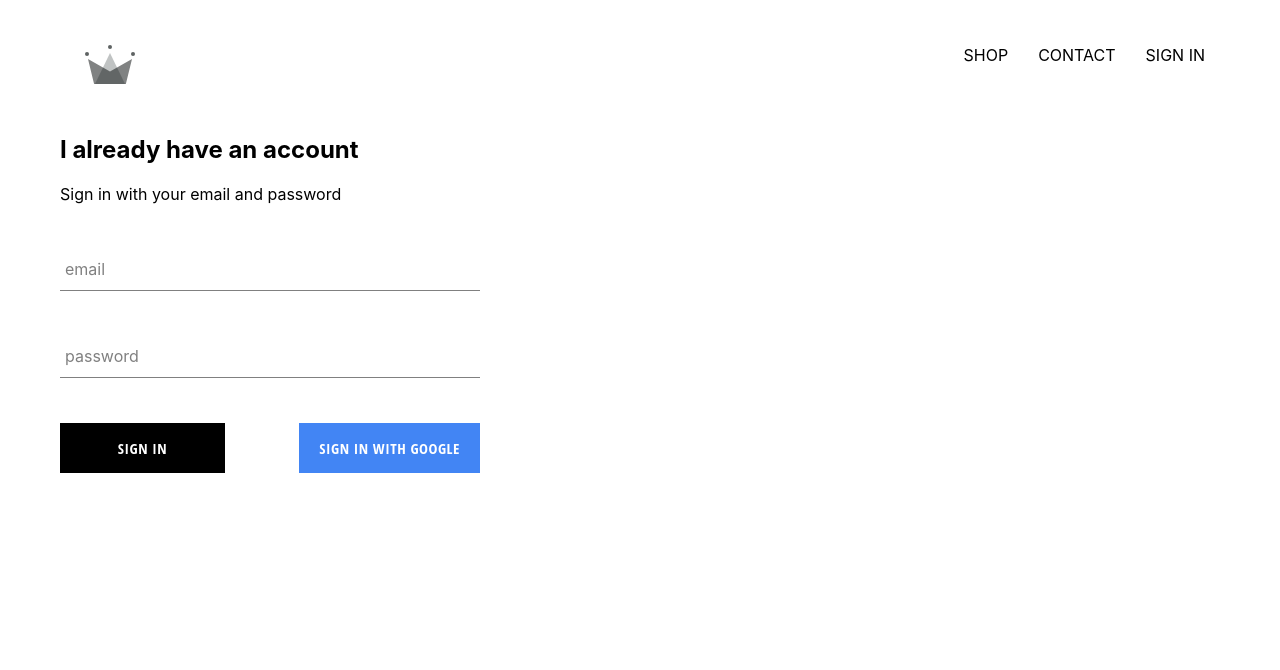
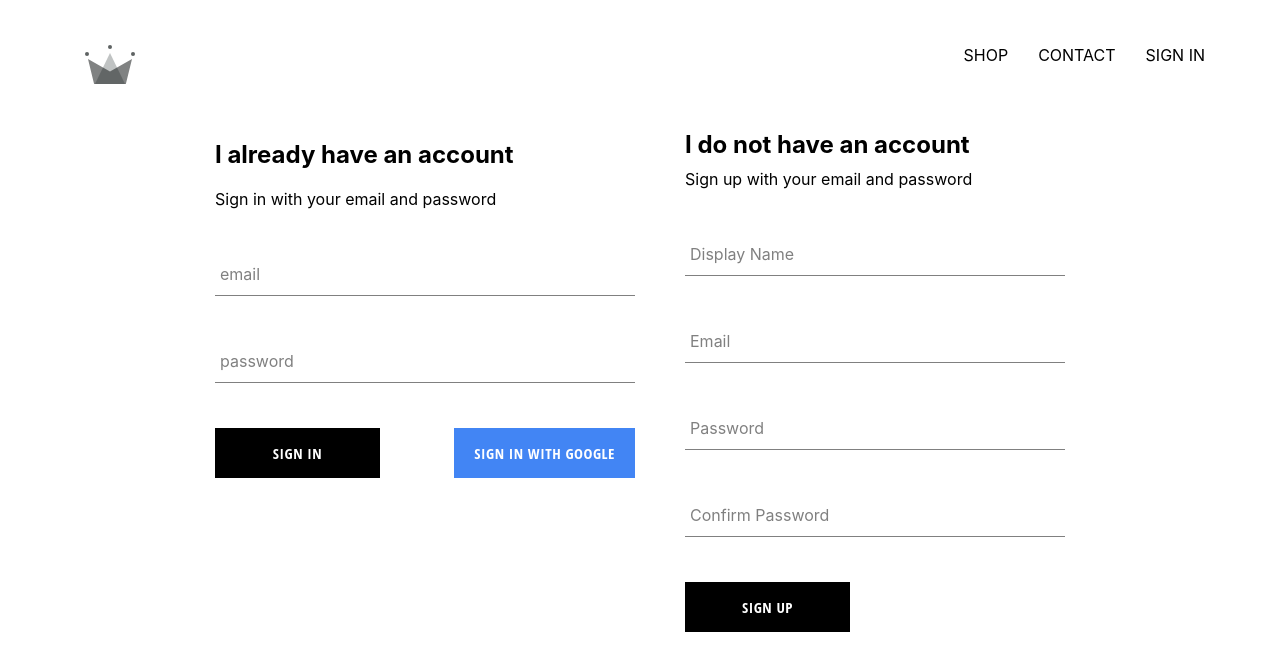
Before and after one commit to luca-eidos/crwn-clothing, a React (Create React App) app: page /signin in a window 1280 px wide. Shown: the top 670 px of the page. Built offline with nearby package versions, Linux system fonts and the light colour scheme; no server answers.

Commit message:
implemented firebase utils, included ability to store authenticated user into our firestore db

```diff
--- a/src/App.js
+++ b/src/App.js
@@ -7,7 +7,7 @@
 import Header from './components/header/header.component'
 import SignInAndSignUpPage from './pages/signin-signup/signin-signup.component'
 
-import { auth } from './firebase/firebase.utils'
+import { auth, createUserProfileDocument } from './firebase/firebase.utils'
 
 class App extends React.Component {
   constructor(props) {
@@ -21,10 +21,19 @@
   unsubscribeFromAuth = null;
 
   componentDidMount() {
-    auth.onAuthStateChanged(user => {
-      this.setState({currentUser: user});
-
-      console.log(user);
+    auth.onAuthStateChanged(async userAuth => {
+      if(userAuth) {
+        const userRef = await createUserProfileDocument(userAuth);
+        userRef.onSnapshot(snapShot => {
+          this.setState({
+            currentUser: {
+              id: snapShot.id,
+              ...snapShot.data()
+            }
+          });
+        })
+      }
+      else this.setState({currentUser: userAuth});
     })
   }
 
--- a/src/components/signin/signin.component.js
+++ b/src/components/sign-in/sign-in.component.js
@@ -5,7 +5,7 @@
 
 import {signInWithGoogle}  from '../../firebase/firebase.utils';
 
-import './signin.styles.scss'
+import './sign-in.styles.scss'
 
 export default class SignIn extends Component {
     constructor(props) {
--- /dev/null
+++ b/src/components/sign-up/sign-up.component.js
@@ -0,0 +1,101 @@
+import React, { Component } from 'react'
+
+import FormInput from '../form-input/form-input.component';
+import CustomButton from '../custom-button/custom-button.component';
+
+import { auth, createUserProfileDocument } from '../../firebase/firebase.utils';
+
+import './sign-up.styles.scss';
+
+export default class SignUp extends Component {
+    constructor(props) {
+        super(props);
+
+        this.state = {
+            displayName: '',
+            email: '',
+            password: '',
+            confirmPassword: '',
+        }
+    }
+
+    handleSubmit = async event => {
+        event.preventDefault();
+
+        const {displayName, email, password, confirmPassword} = this.state;
+
+        if (password !== confirmPassword) {
+            alert("passwords don't match");
+            return;
+        }
+
+        try {
+            const {user} = await auth.createUserWithEmailAndPassword(email, password);
+
+            await createUserProfileDocument(user, {displayName});
+
+            this.setState({
+                displayName: '',
+                email: '',
+                password: '',
+                confirmPassword: ''
+            });
+        } catch (err) {
+            console.error(err);
+        }
+    }
+
+    handleChange = event => {
+        const { name, value } = event.target;
+        this.setState({[name]: value});
+    }
+
+    render() {
+        const {displayName, email, password, confirmPassword} = this.state;
+
+        return (
+            <div className="sign-up">
+                <h2 className="title">I do not have an account</h2>
+                <span className="">Sign up with your email and password</span>
+
+                <form className="sign-up-form" onSubmit={this.handleSubmit}>
+                    <FormInput
+                        type="text"
+                        name="displayName"
+                        value={displayName}
+                        onChange={this.handleChange}
+                        label="Display Name"
+                        required
+                    />
+                    <FormInput
+                        type="email"
+                        name="email"
+                        value={email}
+                        onChange={this.handleChange}
+                        label="Email"
+                        required
+                    />
+                    <FormInput
+                        type="password"
+                        name="password"
+                        value={password}
+                        onChange={this.handleChange}
+                        label="Password"
+                        required
+                    />
+                    <FormInput
+                        type="password"
+                        name="confirmPassword"
+                        value={confirmPassword}
+                        onChange={this.handleChange}
+                        label="Confirm Password"
+                        required
+                    />
+                    <CustomButton type="submit">SIGN UP</CustomButton>
+
+                </form>
+
+            </div>
+        )
+    }
+}
--- /dev/null
+++ b/src/components/sign-up/sign-up.styles.scss
@@ -0,0 +1,9 @@
+.sign-up {
+    display: flex;
+    flex-direction: column;
+    width: 380px;
+
+    .title {
+        margin: 10px 0;
+    }
+}
--- a/src/firebase/firebase.utils.js
+++ b/src/firebase/firebase.utils.js
@@ -18,6 +18,33 @@
 export const auth = firebase.auth();
 export const firestore = firebase.firestore();
 
+
+export const createUserProfileDocument = async (userAuth, additionalData) => {
+  if(!userAuth) return;
+
+  const userRef = firestore.doc(`users/${userAuth.uid}`);
+  const snapShot = await userRef.get();
+
+  if (!snapShot.exists)
+  {
+    const {displayName, email} = userAuth;
+    const createdAt = new Date();
+
+    try {
+      await userRef.set({
+        displayName,
+        email,
+        createdAt,
+        ...additionalData
+      })
+    } catch (err) {
+      console.log("Error creating user", err.message);
+    }
+  }
+
+  return userRef;
+}
+
 const provider = new firebase.auth.GoogleAuthProvider();
 provider.setCustomParameters({ prompt: "select_account" })
 export const signInWithGoogle = () => auth.signInWithPopup(provider);
--- a/src/pages/signin-signup/signin-signup.component.js
+++ b/src/pages/signin-signup/signin-signup.component.js
@@ -1,6 +1,7 @@
 import React from 'react'
 
-import SignIn from '../../components/signin/signin.component'
+import SignIn from '../../components/sign-in/sign-in.component'
+import SignUp from '../../components/sign-up/sign-up.component'
 
 import './signin-signup.styles.scss'
 
@@ -8,6 +9,7 @@
     return (
         <div className="sign-in-and-sign-up">
             <SignIn/>
+            <SignUp/>
         </div>
     )
 }
--- a/src/pages/signin-signup/signin-signup.styles.scss
+++ b/src/pages/signin-signup/signin-signup.styles.scss
@@ -0,0 +1,6 @@
+.sign-in-and-sign-up {
+    width: 850px;
+    display: flex;
+    justify-content: space-between;
+    margin: 30px auto;
+}
```
Also changed, not shown: src/components/sign-in/sign-in.styles.scss (renamed from src/components/signin/signin.styles.scss). Lines whose indentation alone changed are shown as unchanged.
